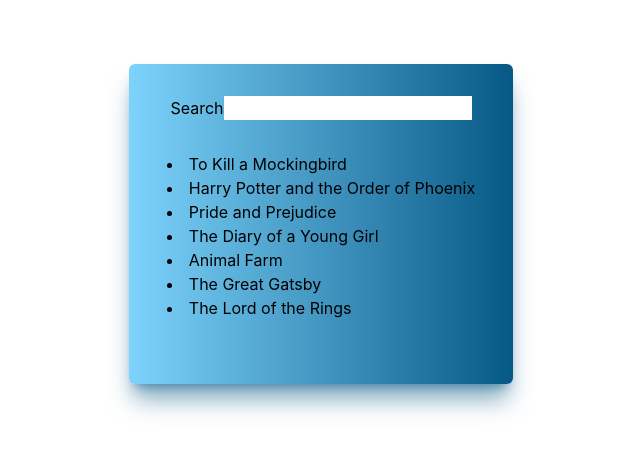
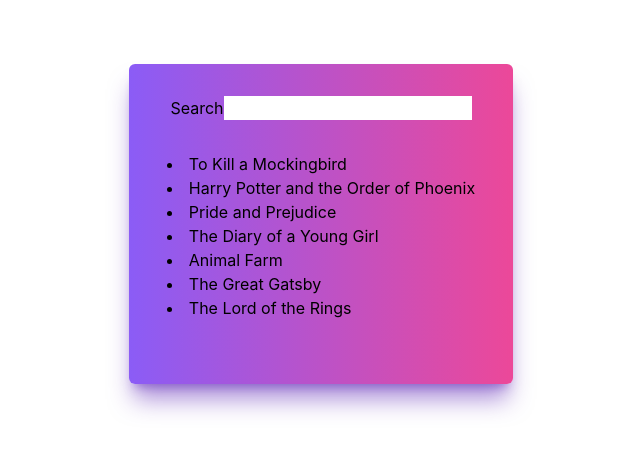
Before and after one commit to akmal-kamarudin/search-bar, a React (Create React App) app: page / in a window 1280 px wide. Shown: the top 452 px of the page, without its empty margins (319-959 px from the left). Built offline with nearby package versions, Linux system fonts and the light colour scheme.

Commit message:
style: changed colour gradient

```diff
--- a/src/App.js
+++ b/src/App.js
@@ -56,7 +56,7 @@
     <>
       <div className="bg-fixed w-screen h-screen bg-">
         <div className="flex flex-row justify-center">
-          <div className="flex flex-col items-center m-16 p-4 h-80 w-96 bg-gradient-to-r from-sky-300 to-sky-800 rounded-md shadow-xl shadow-sky-800/50">
+          <div className="flex flex-col items-center m-16 p-4 h-80 w-96 bg-gradient-to-r from-violet-500 to-pink-500 rounded-md shadow-xl shadow-violet-800/50">
             <div className="py-4">
               <Search searchTerm={searchTerm} handleSearch={handleSearch} />
             </div>
```
